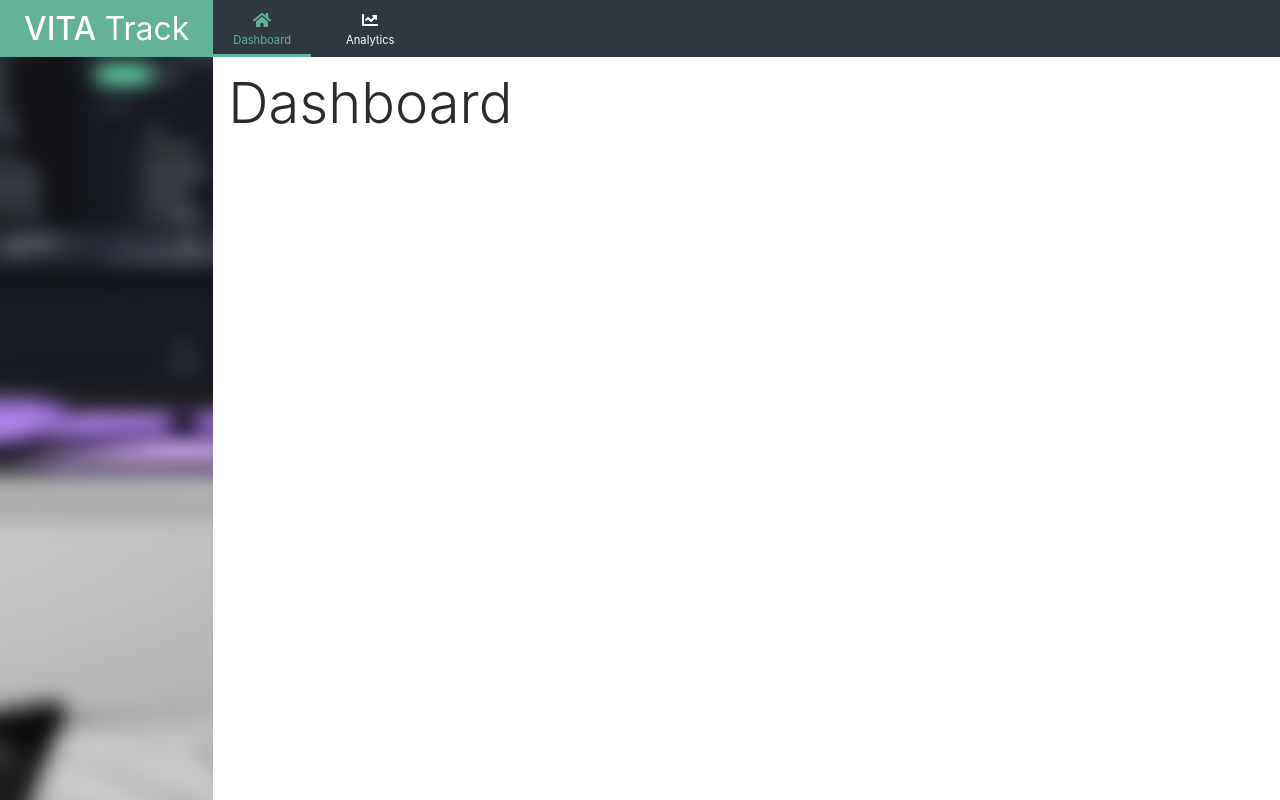
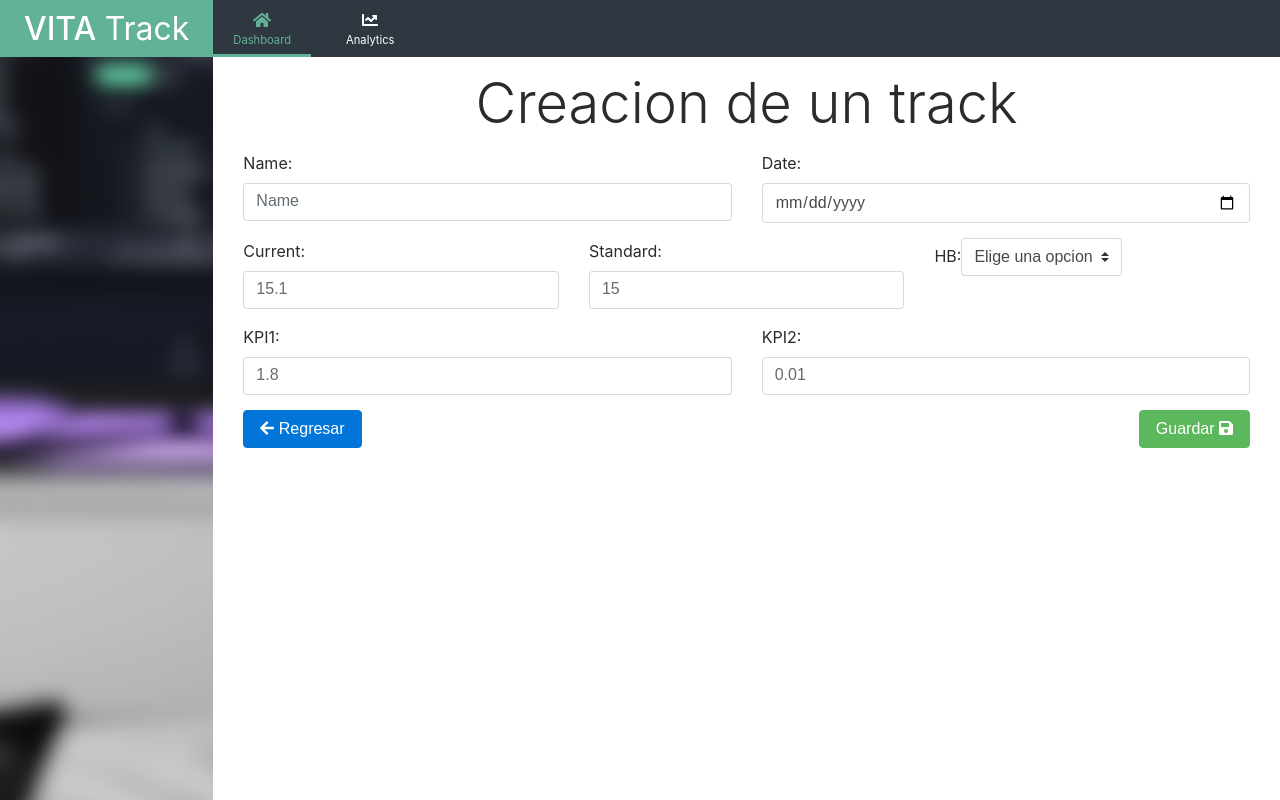
Before and after one commit to EderMarcos/examen_angular, an Angular app: page /dashboard/tracks/new in a window 1280 px wide. Shown: the top 800 px of the page. Built offline with nearby package versions, Linux system fonts and the light colour scheme.

Commit message:
finished design

```diff
--- a/src/app/components/dashboard-page/dashboard-page.component.html
+++ b/src/app/components/dashboard-page/dashboard-page.component.html
@@ -4,12 +4,6 @@
       <app-sidebar></app-sidebar>
     </div>
     <div class="col-10">
-      <div class="row py-3">
-        <div class="col">
-          <div class="display-4">Dashboard</div>
-        </div>
-      </div>
-
       <router-outlet></router-outlet>
     </div>
   </div>
--- a/src/app/components/track-page/track-new/track-new.component.html
+++ b/src/app/components/track-page/track-new/track-new.component.html
@@ -1,5 +1,72 @@
-<div class="row">
-  <div class="col">
+<div class="container">
+  <div class="row py-3">
+    <div class="col">
+      <div class="display-4 text-center">Creacion de un track</div>
+    </div>
+  </div>
 
+  <div class="row">
+    <div class="col">
+      <form>
+        <div class="row">
+          <div class="col">
+            <div class="form-group">
+              <label for="inputName">Name:</label>
+              <input type="text" class="form-control" id="inputName" placeholder="Name">
+            </div>
+          </div>
+          <div class="col">
+            <div class="form-group">
+              <label for="inputDate">Date:</label>
+              <input type="date" class="form-control" id="inputDate" placeholder="01/01/2018">
+            </div>
+          </div>
+        </div>
+        <div class="row">
+          <div class="col">
+            <div class="form-group">
+              <label for="inputCurrent">Current:</label>
+              <input type="number" class="form-control" id="inputCurrent" placeholder="15.1">
+            </div>
+          </div>
+          <div class="col">
+            <div class="form-group">
+              <label for="inputStandard">Standard:</label>
+              <input type="number" class="form-control" id="inputStandard" placeholder="15">
+            </div>
+          </div>
+          <div class="col">
+            <label for="inputHb">HB:</label>
+            <select class="custom-select" id="inputHb">
+              <option selected>Elige una opcion</option>
+              <option value="1">1</option>
+              <option value="2">2</option>
+            </select>
+          </div>
+        </div>
+        <div class="row">
+          <div class="col">
+            <div class="form-group">
+              <label for="inputKPI1">KPI1:</label>
+              <input type="number" class="form-control" id="inputKPI1" placeholder="1.8">
+            </div>
+          </div>
+          <div class="col">
+            <div class="form-group">
+              <label for="inputKPI2">KPI2:</label>
+              <input type="number" class="form-control" id="inputKPI2" placeholder="0.01">
+            </div>
+          </div>
+        </div>
+        <button class="btn btn-primary float-left" routerLink="/dashboard/tracks">
+          <i class="fas fa-arrow-left"></i>
+          Regresar
+        </button>
+        <button class="btn btn-success float-right">
+          Guardar
+          <i class="fas fa-save"></i>
+        </button>
+      </form>
+    </div>
   </div>
 </div>
--- a/src/app/components/track-page/track-update/track-update.component.html
+++ b/src/app/components/track-page/track-update/track-update.component.html
@@ -1,5 +1,103 @@
-<div class="row">
-  <div class="col">
+<div class="container">
+  <div class="row py-4">
+    <div class="col">
+      <div class="display-4 text-center">Actualizacion del track</div>
+    </div>
+  </div>
 
+  <div class="row mb-4">
+    <div class="col">
+      <table class="table table-bordered table-sm">
+        <thead>
+          <tr>
+            <th scope="col">#</th>
+            <th scope="col">Name</th>
+            <th scope="col">Date</th>
+            <th scope="col">Current</th>
+            <th scope="col">Standard</th>
+            <th scope="col">HB</th>
+            <th scope="col">KPI1</th>
+            <th scope="col">KPI2</th>
+          </tr>
+        </thead>
+        <tbody>
+          <tr>
+            <th scope="row">1</th>
+            <td>Gandavum </td>
+            <td>Cacula </td>
+            <td>Genetrix </td>
+            <td>Virundum </td>
+            <td>Cella </td>
+            <td>Secula </td>
+            <td>@mdo</td>
+          </tr>
+        </tbody>
+      </table>
+    </div>
+  </div>
+
+  <div class="row">
+    <div class="col">
+      <form>
+        <div class="row">
+          <div class="col">
+            <div class="form-group">
+              <label for="inputName">Name:</label>
+              <input type="text" class="form-control" id="inputName" placeholder="Name">
+            </div>
+          </div>
+          <div class="col">
+            <div class="form-group">
+              <label for="inputDate">Date:</label>
+              <input type="date" class="form-control" id="inputDate" placeholder="01/01/2018">
+            </div>
+          </div>
+        </div>
+        <div class="row">
+          <div class="col">
+            <div class="form-group">
+              <label for="inputCurrent">Current:</label>
+              <input type="number" class="form-control" id="inputCurrent" placeholder="15.1">
+            </div>
+          </div>
+          <div class="col">
+            <div class="form-group">
+              <label for="inputStandard">Standard:</label>
+              <input type="number" class="form-control" id="inputStandard" placeholder="15">
+            </div>
+          </div>
+          <div class="col">
+            <label for="inputHb">HB:</label>
+            <select class="custom-select" id="inputHb">
+              <option selected>Elige una opcion</option>
+              <option value="1">1</option>
+              <option value="2">2</option>
+            </select>
+          </div>
+        </div>
+        <div class="row">
+          <div class="col">
+            <div class="form-group">
+              <label for="inputKPI1">KPI1:</label>
+              <input type="number" class="form-control" id="inputKPI1" placeholder="1.8">
+            </div>
+          </div>
+          <div class="col">
+            <div class="form-group">
+              <label for="inputKPI2">KPI2:</label>
+              <input type="number" class="form-control" id="inputKPI2" placeholder="0.01">
+            </div>
+          </div>
+        </div>
+        <button class="btn btn-primary float-left" routerLink="/dashboard/tracks">
+          <i class="fas fa-arrow-left"></i>
+          Regresar
+        </button>
+        <button class="btn btn-success float-right">
+          Guardar
+          <i class="fas fa-save"></i>
+        </button>
+      </form>
+    </div>
   </div>
 </div>
--- a/src/app/components/track-page/tracks/tracks.component.html
+++ b/src/app/components/track-page/tracks/tracks.component.html
@@ -1,7 +1,17 @@
+<div class="row py-3">
+  <div class="col">
+    <div class="display-4 text-center">Lista de tracks</div>
+  </div>
+</div>
+
 <div class="row">
   <div class="col">
-    <table class="table">
-      <thead class="thead-dark">
+    <button class="btn btn-success mb-3 float-right" routerLink="/dashboard/tracks/new">
+      Agregar track
+      <i class="fas fa-plus-circle"></i>
+    </button>
+    <table class="table table-bordered text-center">
+      <thead>
         <tr>
           <th scope="col">#</th>
           <th scope="col">Name</th>
@@ -11,6 +21,7 @@
           <th scope="col">HB</th>
           <th scope="col">KPI1</th>
           <th scope="col">KPI2</th>
+          <th>Actions</th>
         </tr>
       </thead>
       <tbody>
@@ -23,6 +34,36 @@
           <td>Cella </td>
           <td>Secula </td>
           <td>@mdo</td>
+          <td>
+            <div class="btn-group" role="group" aria-label="Basic example">
+              <button type="button" class="btn btn-outline-primary">
+                <i class="fas fa-edit"></i>
+              </button>
+              <button type="button" class="btn btn-outline-danger">
+                <i class="fas fa-trash"></i>
+              </button>
+            </div>
+          </td>
+        </tr>
+        <tr>
+          <th scope="row">1</th>
+          <td>Gandavum </td>
+          <td>Cacula </td>
+          <td>Genetrix </td>
+          <td>Virundum </td>
+          <td>Cella </td>
+          <td>Secula </td>
+          <td>@mdo</td>
+          <td>
+            <div class="btn-group" role="group" aria-label="Basic example">
+              <button type="button" class="btn btn-outline-primary">
+                <i class="fas fa-edit"></i>
+              </button>
+              <button type="button" class="btn btn-outline-danger">
+                <i class="fas fa-trash"></i>
+              </button>
+            </div>
+          </td>
         </tr>
       </tbody>
     </table>
```
